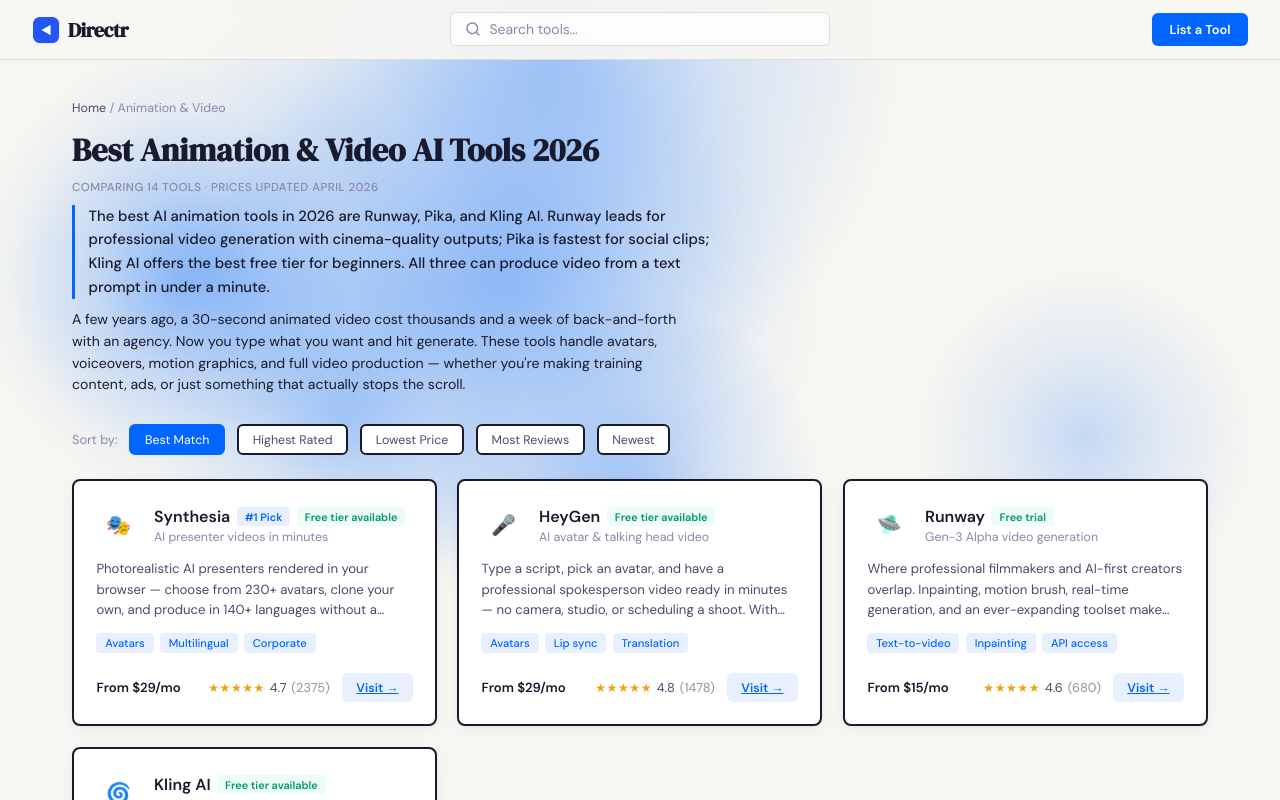
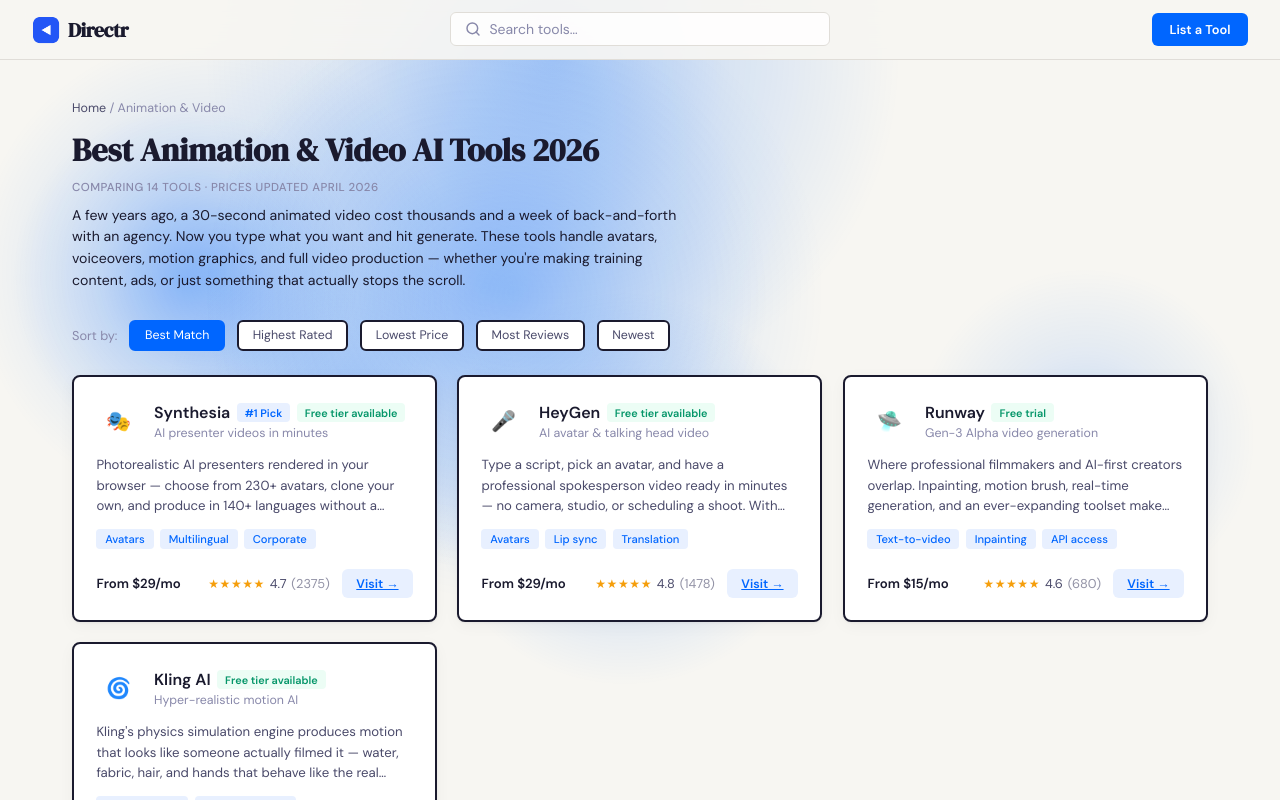
Before and after one commit to ppastee/directr.ai, a Next.js app: page /category/best-animation-video-ai-tools in a window 1280 px wide. Shown: the top 800 px of the page. Built offline with nearby package versions, Linux system fonts and the light colour scheme.

Commit message:
Remove duplicate CAT_ANSWERS block from category pages
FAQPage schema and FAQ accordion cover the same content.
Keeps one clean intro paragraph per category instead of two stacked blocks.

Co-Authored-By: Claude Sonnet 4.6 <noreply@anthropic.com>

```diff
--- a/src/components/CategoryPage.tsx
+++ b/src/components/CategoryPage.tsx
@@ -16,16 +16,6 @@ function monthlyPrice(price: string): number {
 
 const SORT_OPTIONS = ['best-match', 'highest-rated', 'lowest-price', 'most-reviews', 'newest']
 
-const CAT_ANSWERS: Record<string, string> = {
-  animation:    'The best AI animation tools in 2026 are Runway, Pika, and Kling AI. Runway leads for professional video generation with cinema-quality outputs; Pika is fastest for social clips; Kling AI offers the best free tier for beginners. All three can produce video from a text prompt in under a minute.',
-  image:        'The best AI image generators in 2026 are Midjourney, Adobe Firefly, and Flux. Midjourney produces the most artistic results; Adobe Firefly is the top pick for commercial use thanks to its copyright-safe training data; Flux is the leading open-source model with no subscription required.',
-  writing:      'The best AI writing tools in 2026 are Claude, ChatGPT, and Jasper. Claude and ChatGPT handle long-form content, research, and complex drafts with the most natural results. Jasper is purpose-built for marketing teams that need brand-consistent copy at scale.',
-  coding:       'The best AI coding tools in 2026 are Cursor, GitHub Copilot, and Claude Code. Cursor leads for full IDE integration and multi-file edits; Copilot for inline tab completions in VS Code; Claude Code for complex, agentic software development from the command line.',
-  audio:        'The best AI audio tools in 2026 are ElevenLabs, Suno, and Descript. ElevenLabs leads for hyper-realistic voice cloning and text-to-speech narration; Suno for full song generation from a text prompt; Descript for podcast editing with AI-powered transcription and filler-word removal.',
-  chat:         'The best AI chatbots in 2026 are Claude, ChatGPT, and Perplexity. Claude leads for writing, coding, and nuanced reasoning; ChatGPT for breadth and the largest plugin ecosystem; Perplexity for real-time web search with cited sources instead of hallucinated answers.',
-  '3d':         'The best AI 3D tools in 2026 are Meshy, Luma AI, and Spline AI. Meshy leads for text-to-3D model generation with game-ready exports; Luma AI for photorealistic NeRF capture from video footage; Spline AI for building interactive 3D experiences directly in the browser.',
-  productivity: 'The best AI productivity tools in 2026 are Notion AI, Otter.ai, and Reclaim. Notion AI leads for in-document writing and knowledge management; Otter.ai for automatic meeting transcription with speaker identification; Reclaim for intelligent calendar scheduling that protects focus time.',
-}
 
 const CAT_INTROS: Record<string, string> = {
   animation:    'A few years ago, a 30-second animated video cost thousands and a week of back-and-forth with an agency. Now you type what you want and hit generate. These tools handle avatars, voiceovers, motion graphics, and full video production — whether you\'re making training content, ads, or just something that actually stops the scroll.',
@@ -103,9 +93,6 @@ export default function CategoryPage({ cat, onHome, highlightedToolId, faqs = []
             <p className="cat-page-sub">
               Comparing {sorted.length} tools · Prices updated April 2026
             </p>
-            {CAT_ANSWERS[cat.id] && (
-              <p className="cat-page-answer">{CAT_ANSWERS[cat.id]}</p>
-            )}
             {CAT_INTROS[cat.id] && (
               <p className="cat-page-intro">{CAT_INTROS[cat.id]}</p>
             )}
```
